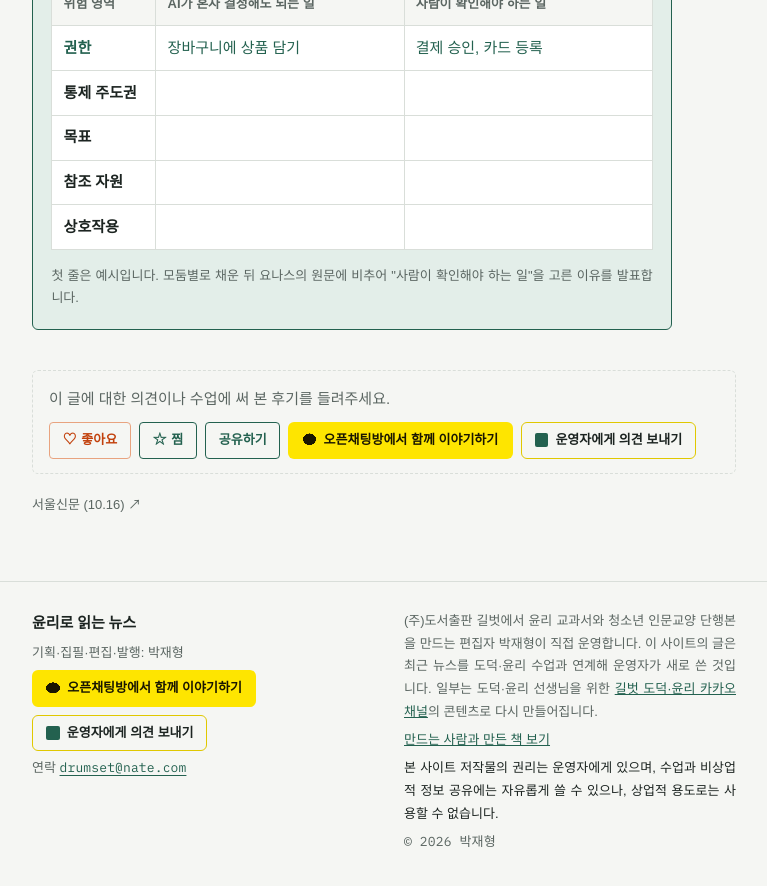
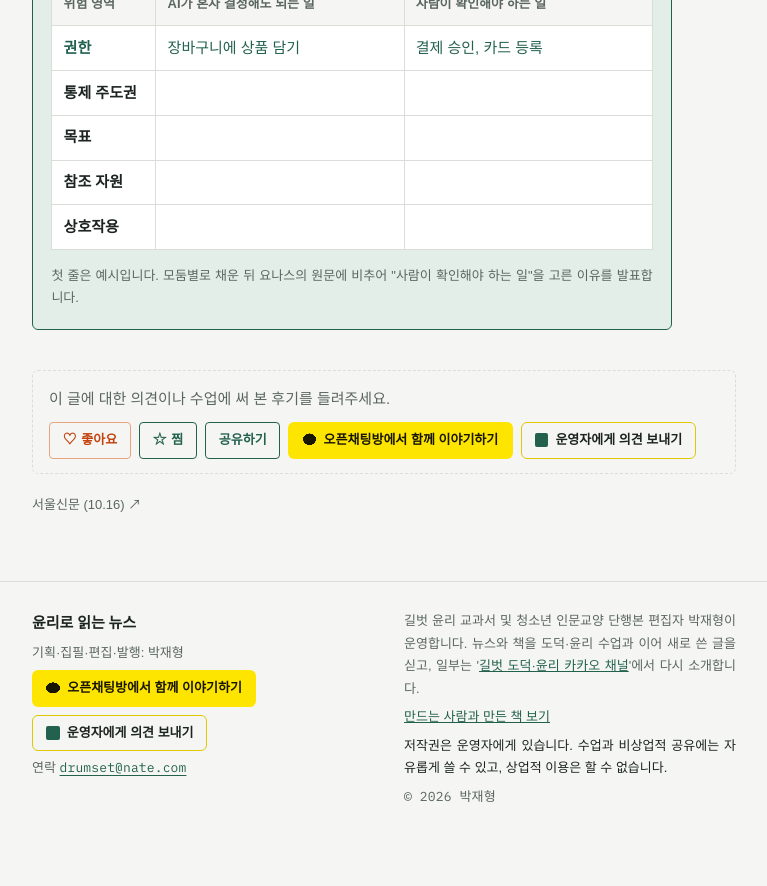
Before and after one commit to ethics-news/ethics-news.github.io, a Jekyll site: the page built from _items/2026-10-16/2.md, in a window 1280 px wide and 900 px high, scrolled down 1764 px. Shown: the top 886 px of the window, without its empty margins (256-1023 px from the left). Built offline with Jekyll 4.4.1, drawn with Linux system fonts in a browser that asks for light colours; some web fonts are replaced; after the commit the page ends 2618 px from its top, so only the background shows below that.

Commit message:
하단 소개 글과 권리 문구 줄임
Co-Authored-By: Claude Opus 5.5 <noreply@anthropic.com>
Claude-Session: https://claude.ai/code/session_01T6ePPceWU8bVGSDdg45vi9

```diff
--- a/_includes/footer.html
+++ b/_includes/footer.html
@@ -7,9 +7,9 @@
       <p>연락 <a class="mono mail" href="mailto:{{ site.email }}">{{ site.email }}</a></p>
     </div>
     <div class="footer-meta">
-      <p>(주)도서출판 길벗에서 윤리 교과서와 청소년 인문교양 단행본을 만드는 편집자 {{ site.author }}이 직접 운영합니다. 이 사이트의 글은 최근 뉴스를 도덕·윤리 수업과 연계해 운영자가 새로 쓴 것입니다. 일부는 도덕·윤리 선생님을 위한 <a href="{{ site.kakao_channel }}" target="_blank" rel="noopener">길벗 도덕·윤리 카카오 채널</a>의 콘텐츠로 다시 만들어집니다.</p>
+      <p>길벗 윤리 교과서 및 청소년 인문교양 단행본 편집자 {{ site.author }}이 운영합니다. 뉴스와 책을 도덕·윤리 수업과 이어 새로 쓴 글을 싣고, 일부는 '<a href="{{ site.kakao_channel }}" target="_blank" rel="noopener">길벗 도덕·윤리 카카오 채널</a>'에서 다시 소개합니다.</p>
       <p><a href="{{ '/about/' | relative_url }}">만드는 사람과 만든 책 보기</a></p>
-      <p class="rights">본 사이트 저작물의 권리는 운영자에게 있으며, 수업과 비상업적 정보 공유에는 자유롭게 쓸 수 있으나, 상업적 용도로는 사용할 수 없습니다.</p>
+      <p class="rights">저작권은 운영자에게 있습니다. 수업과 비상업적 공유에는 자유롭게 쓸 수 있고, 상업적 이용은 할 수 없습니다.</p>
       <p class="mono">© {{ site.time | date: "%Y" }} {{ site.author }}</p>
     </div>
   </div>
--- a/_layouts/item.html
+++ b/_layouts/item.html
@@ -8,4 +8,4 @@ layout: default
 </div>
 <p class="print-only print-head">{{ site.title }} · {{ issue.num }}호 · {{ issue.date | date: "%Y. %-m. %-d." }}</p>
 {% include item-card.html item=page full=true %}
-<p class="print-only print-foot">출처: {{ site.title }}({{ site.tagline }}) · 글 {{ site.author }} · <span class="js-url"></span><br>본 사이트 저작물의 권리는 운영자에게 있으며, 수업과 비상업적 정보 공유에는 자유롭게 쓸 수 있으나, 상업적 용도로는 사용할 수 없습니다. © {{ site.time | date: "%Y" }} {{ site.author }}</p>
+<p class="print-only print-foot">출처: {{ site.title }}({{ site.tagline }}) · 글 {{ site.author }} · <span class="js-url"></span><br>저작권은 운영자에게 있습니다. 수업과 비상업적 공유에는 자유롭게 쓸 수 있고, 상업적 이용은 할 수 없습니다. © {{ site.time | date: "%Y" }} {{ site.author }}</p>
--- a/_layouts/read.html
+++ b/_layouts/read.html
@@ -49,4 +49,4 @@ layout: default
 
   <div class="talk no-print"><p>이 글에 대한 의견이나 수업에 써 본 후기를 들려주세요.</p><span class="chat-btns">{% include like-btn.html id=page.url %}{% include save-btn.html url=page.url title=page.title %}{% include share-btn.html url=page.url title=page.title %}<a class="openchat" href="{{ site.openchat }}" target="_blank" rel="noopener">오픈채팅방에서 함께 이야기하기</a>{% if site.feedback_form %}<a class="openchat form" href="{{ site.feedback_form }}" target="_blank" rel="noopener">운영자에게 의견 보내기</a>{% endif %}</span></div>
 </article>
-<p class="print-only print-foot">출처: {{ site.title }}({{ site.tagline }}) · 윤리로 읽는 책 · 글 {{ site.author }} · <span class="js-url"></span><br>본 사이트 저작물의 권리는 운영자에게 있으며, 수업과 비상업적 정보 공유에는 자유롭게 쓸 수 있으나, 상업적 용도로는 사용할 수 없습니다. 밑줄 친 문장의 권리는 원저작자에게 있습니다. © {{ site.time | date: "%Y" }} {{ site.author }}</p>
+<p class="print-only print-foot">출처: {{ site.title }}({{ site.tagline }}) · 윤리로 읽는 책 · 글 {{ site.author }} · <span class="js-url"></span><br>저작권은 운영자에게 있습니다. 수업과 비상업적 공유에는 자유롭게 쓸 수 있고, 상업적 이용은 할 수 없습니다. 밑줄 친 문장의 권리는 원저작자에게 있습니다. © {{ site.time | date: "%Y" }} {{ site.author }}</p>
```
